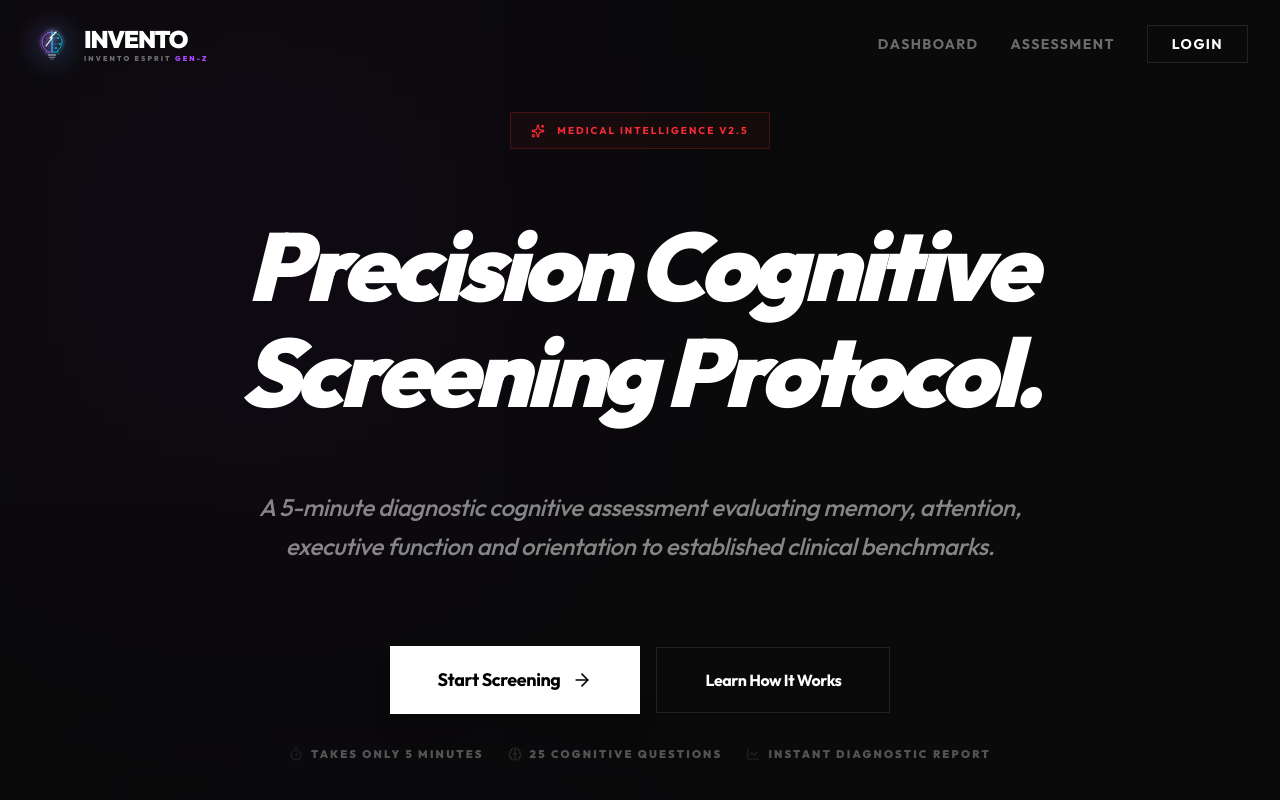
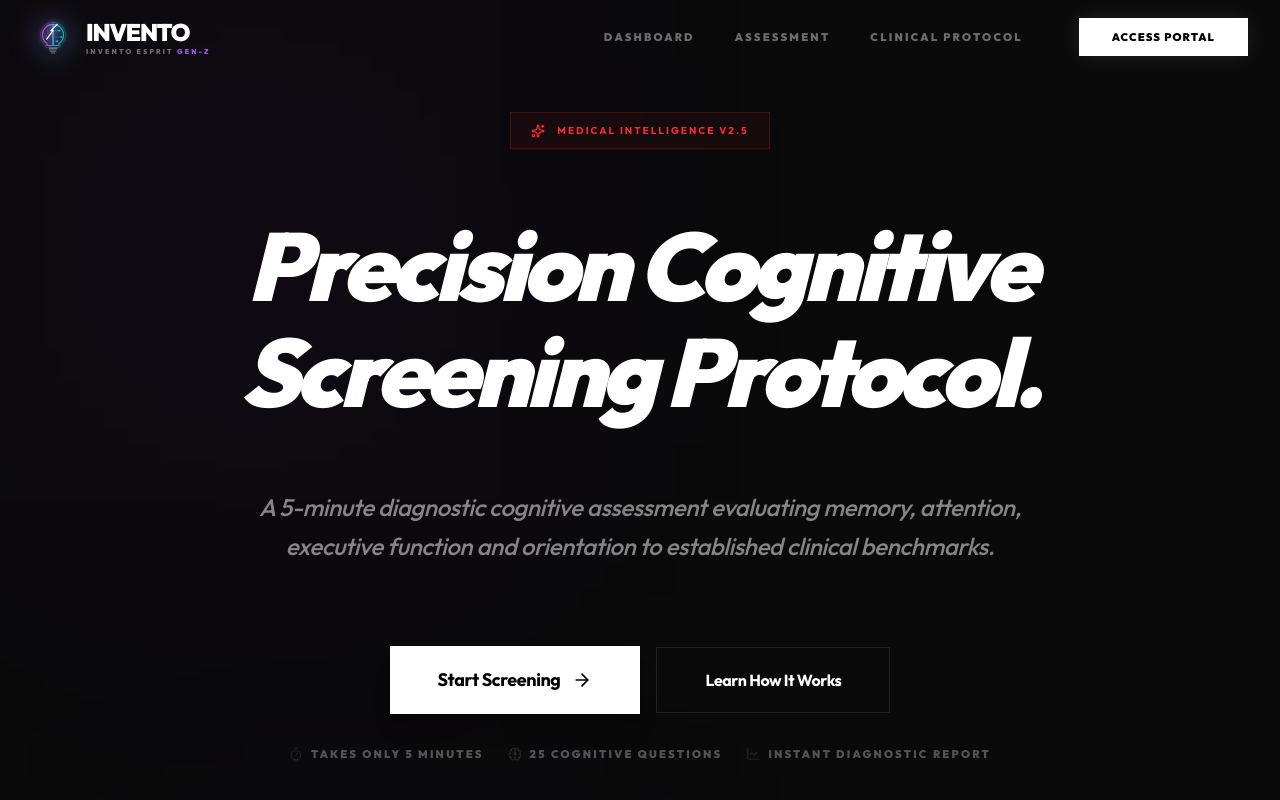
Before and after one commit to Darshaannn/invento-espirit, a Next.js app: page / in a window 1280 px wide. Shown: the top 800 px of the page. Built offline with nearby package versions, Linux system fonts and the light colour scheme.

Commit message:
feat: overhauled nav bar with premium glassmorphism, scroll-reactive shrinking, and updated high-fidelity logo integration

```diff
--- a/app/page.tsx
+++ b/app/page.tsx
@@ -48,26 +48,49 @@ export default function LandingPage() {
       />
 
       {/* ── Navigation ─────────────────────────────────────────────────── */}
-      <nav className="fixed top-0 w-full z-50 px-8 py-6 flex justify-between items-center max-w-7xl mx-auto">
-        <Link href="/" className="flex items-center gap-3 group">
-          <Logo size={40} showText={true} />
+      <nav id="main-nav" className="fixed top-0 w-full z-50 transition-all duration-500 border-b border-transparent">
+        <div className="max-w-7xl mx-auto px-8 py-4 flex justify-between items-center group/nav">
+          <Link href="/" className="flex items-center gap-3 group transition-transform duration-300 hover:scale-[1.02]">
+            <Logo size={42} showText={true} />
           </Link>
 
-        <div className="hidden md:flex items-center gap-8 text-sm font-bold uppercase tracking-widest text-white/40">
-          <Link href="/dashboard" className="hover:text-white/90 transition-colors">
-            Dashboard
+          <div className="hidden md:flex items-center gap-10">
+            {['Dashboard', 'Assessment', 'Clinical Protocol'].map((item) => (
+              <Link
+                key={item}
+                href={`/${item.toLowerCase().replace(' ', '-')}`}
+                className="text-[11px] font-black uppercase tracking-[0.2em] text-white/40 hover:text-white transition-all relative group/link"
+              >
+                {item}
+                <span className="absolute -bottom-2 left-0 w-0 h-[1px] bg-gradient-to-r from-purple-500 to-cyan-500 group-hover/link:w-full transition-all duration-300" />
               </Link>
-          <Link href="/assessment" className="hover:text-white/90 transition-colors">
-            Assessment
-          </Link>
+            ))}
+
             <Link
               href="/login"
-            className="px-6 py-2 border border-white/10 hover:bg-white/5 transition-all text-white flex items-center justify-center font-bold"
+              className="ml-4 px-8 py-2.5 bg-white text-black text-[11px] font-black uppercase tracking-widest hover:bg-transparent hover:text-white border border-white transition-all duration-300 shadow-[0_0_20px_rgba(255,255,255,0.1)] hover:shadow-white/20"
             >
-            Login
+              Access Portal
             </Link>
           </div>
+        </div>
       </nav>
+
+      {/* Script to handle scroll effect (inline since we are in a client component but want simple logic) */}
+      <script dangerouslySetInnerHTML={{ __html: `
+        window.addEventListener('scroll', () => {
+          const nav = document.getElementById('main-nav');
+          if (window.scrollY > 50) {
+            nav.classList.add('bg-black/60', 'backdrop-blur-xl', 'py-1', 'border-white/5');
+            nav.querySelector('.max-w-7xl').classList.remove('py-4');
+            nav.querySelector('.max-w-7xl').classList.add('py-2');
+          } else {
+            nav.classList.remove('bg-black/60', 'backdrop-blur-xl', 'py-1', 'border-white/5');
+            nav.querySelector('.max-w-7xl').classList.add('py-4');
+            nav.querySelector('.max-w-7xl').classList.remove('py-2');
+          }
+        });
+      `}} />
 
       {/* ── Hero ───────────────────────────────────────────────────────── */}
       {/* HeroAnimations wraps the motion divs; if JS hasn't loaded yet,     */}
```
Lines whose indentation alone changed are shown as unchanged.
